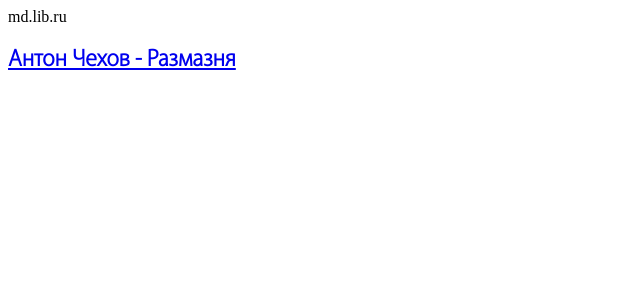
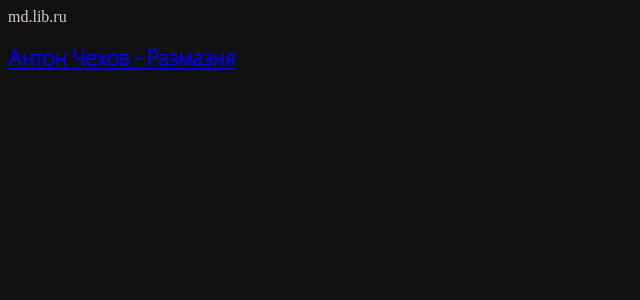
Before and after one commit to pwrmind/md.lib.ru, a Jekyll site: the page built from index.md, in a window 1280 px wide. Shown: the top 300 px of the page, without its empty margins (0-640 px from the left). Built offline with Jekyll 4.4.1, drawn with Linux system fonts in a browser that asks for light colours.

Commit message:
change color

```diff
--- a/assets/styles/main.css
+++ b/assets/styles/main.css
@@ -8,9 +8,13 @@
 	/* Copyright (c) 1992 Adobe Systems Incorporated. All Rights Reserved. Myriad is a trademark of Adobe Systems Incorporated. */
 }
 
+html, body {
+    background-color: #111;
+    color: #dbcabe;
+}
 
 h1 {
-    color: #333 !important;
+    /* color: #333 !important; */
     font-weight: 200;
     letter-spacing: -0.008em;
     font-family: "Myriad Set Pro","Helvetica Neue","Helvetica","Arial","Verdana","sans-serif";
@@ -18,5 +22,5 @@ h1 {
 
 .content {
     font-family: "Myriad Set Pro","Helvetica Neue","Helvetica","Arial","Verdana","sans-serif";
-    color: #333;
+    /* color: #333; */
 }
```
